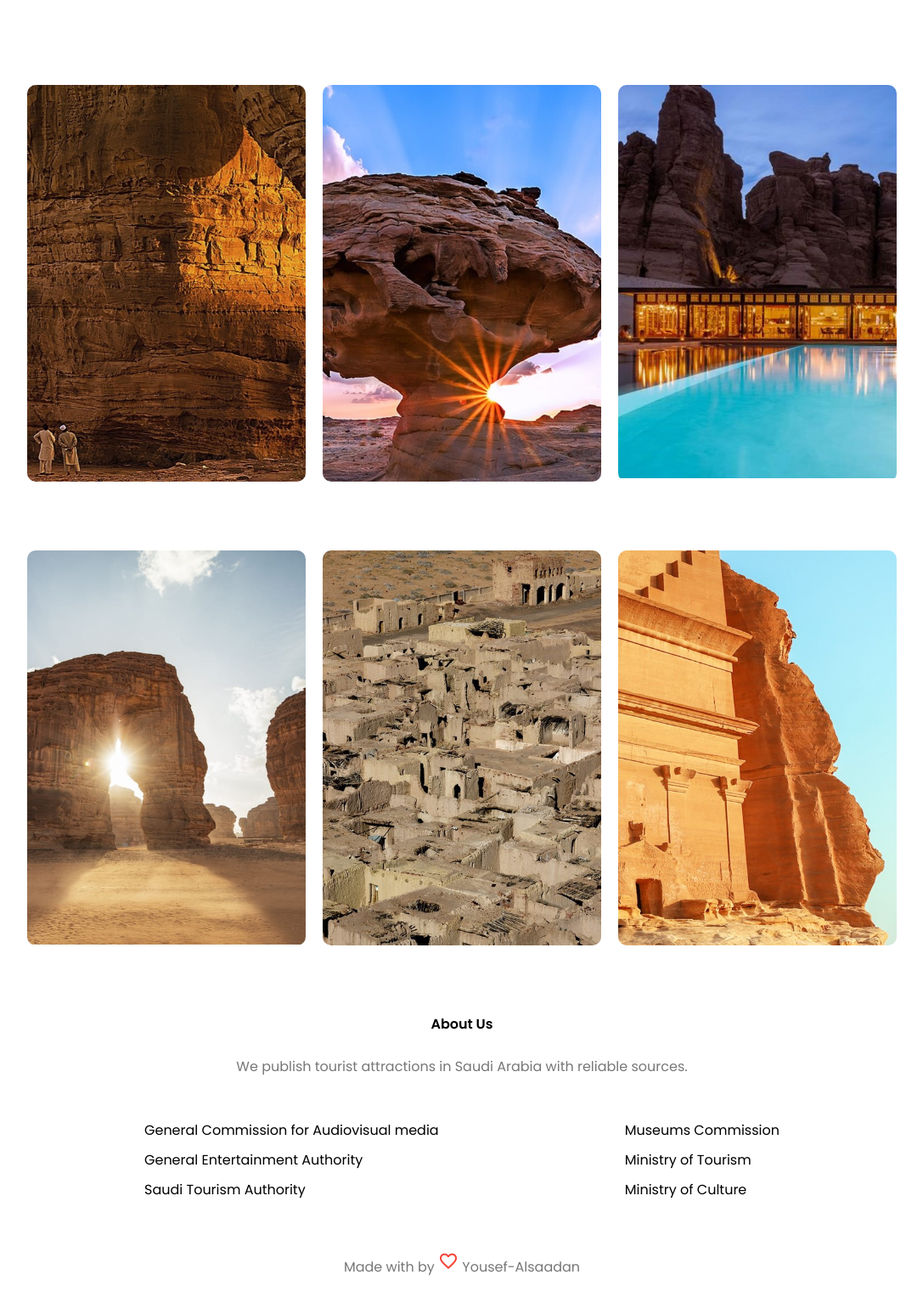
After one commit to T-PYTHON-APRIL-30/TOURISM_PROJECT, a Django app: template Tourister/main_app/templates/main_app/alula.html in a window 1280 px wide. The commit adds this page. Shown: the part 801-2335 px from the top of the page at 85% size, without its empty margins (96-1183 px from the left). Run offline with Django 3.2, Linux system fonts and the light colour scheme; the template is opened without the code that fills it, so the values that code supplies are empty.

Commit message:
alula city

```diff
--- a/Tourister/main_app/static/css/style.css
+++ b/Tourister/main_app/static/css/style.css
@@ -2,7 +2,7 @@
     margin: 0;
     padding: 0;
     box-sizing: border-box;
-    font-family: 'poppins', sans-serif;
+    font-family: 'Poppins', sans-serif;
 }
 .main{
     width: 100%;
--- /dev/null
+++ b/Tourister/main_app/templates/main_app/alula.html
@@ -0,0 +1,45 @@
+{% extends 'main_app/index.html' %}
+{% load static %}
+
+{% block title %} Tourism in Alula city {% endblock %}
+
+{% block video %}
+    <video autoplay loop muted plays-inline src="{% static 'video/Alula.mp4' %}" class="video"></video>
+{% endblock %}
+
+{% block content %}
+    <div class="content">
+        <h1 class="left">AlUla <br> city</h1>
+        <p class="left">A city in the Medina region.</p>
+        <div class="links left">
+            <a href="{% url 'main_app:home_page' %}#city" class="free-img">Cities</a>
+        </div>
+    </div>
+{% endblock %}
+
+{% block content2 %}
+    <section id="city" class="cities">
+        <div class="row">
+            <div class="cities-col">
+                <img src="{% static 'img/alula1.jpg' %}">
+            </div>
+            <div class="cities-col">
+                <img src="{% static 'img/alula2.jpg' %}">
+            </div>
+            <div class="cities-col">
+                <img src="{% static 'img/alula3.jpg' %}">
+            </div>
+        </div>
+        <div class="row">
+            <div class="cities-col">
+                <img src="{% static 'img/alula4.jpg' %}">
+            </div>
+            <div class="cities-col">
+                <img src="{% static 'img/alula5.jpg' %}">
+            </div>
+            <div class="cities-col">
+                <img src="{% static 'img/alula6.jpg' %}">
+            </div>
+        </div>
+    </section>
+{% endblock %}
--- a/Tourister/main_app/templates/main_app/index.html
+++ b/Tourister/main_app/templates/main_app/index.html
@@ -16,8 +16,9 @@
         <title>{% block title %} Tourism in Saudi Arabia {% endblock %}</title>
 
         <link rel="stylesheet" href="{% static 'css/style.css' %}">
+        <link rel="stylesheet" href="{% static 'css/footer.css' %}">
+        <link rel="stylesheet" href="{% static 'css/paragraph.css' %}">
         <link rel="stylesheet" href="{% static 'css/city.css' %}">
-        <link rel="stylesheet" href="{% static 'css/footer.css' %}">
 
         <style>
             html{
@@ -29,7 +30,9 @@
         <div class="main">
             {% block video %} {% endblock %}
             <nav>
-                <img src="{% static 'img/logo.png' %}" alt="logo" class="logo">
+                <a href="{% url 'main_app:home_page' %}">
+                    <img src="{% static 'img/logo.png' %}" alt="logo" class="logo">
+                </a>
                 <ul>
                     <li><a href="{% url 'main_app:home_page' %}">HOME</a></li>
                     <li><a href="{% url 'main_app:home_page' %}#city">CITIES</a></li>
```
Also changed, not shown: Tourister/main_app/static/css/paragraph.css (added, +32 -0 lines), Tourister/main_app/templates/main_app/home.html (+18 -0 lines), Tourister/main_app/static/img/alula1.jpg (added), Tourister/main_app/static/img/alula2.jpg (added), Tourister/main_app/static/img/alula3.jpg (added), Tourister/main_app/static/img/alula4.jpg (added), Tourister/main_app/static/img/alula5.jpg (added), Tourister/main_app/static/img/alula6.jpg (added), Tourister/main_app/static/img/background.jpg (added).
